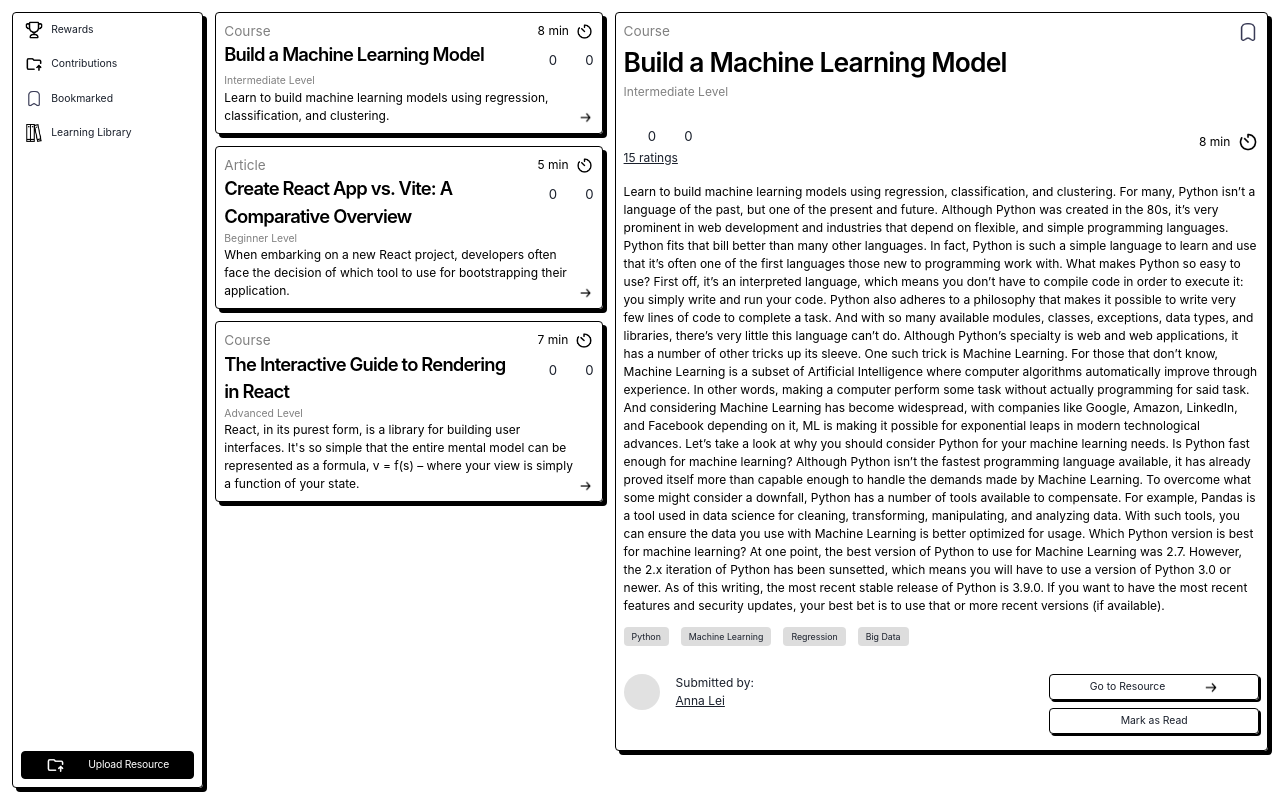
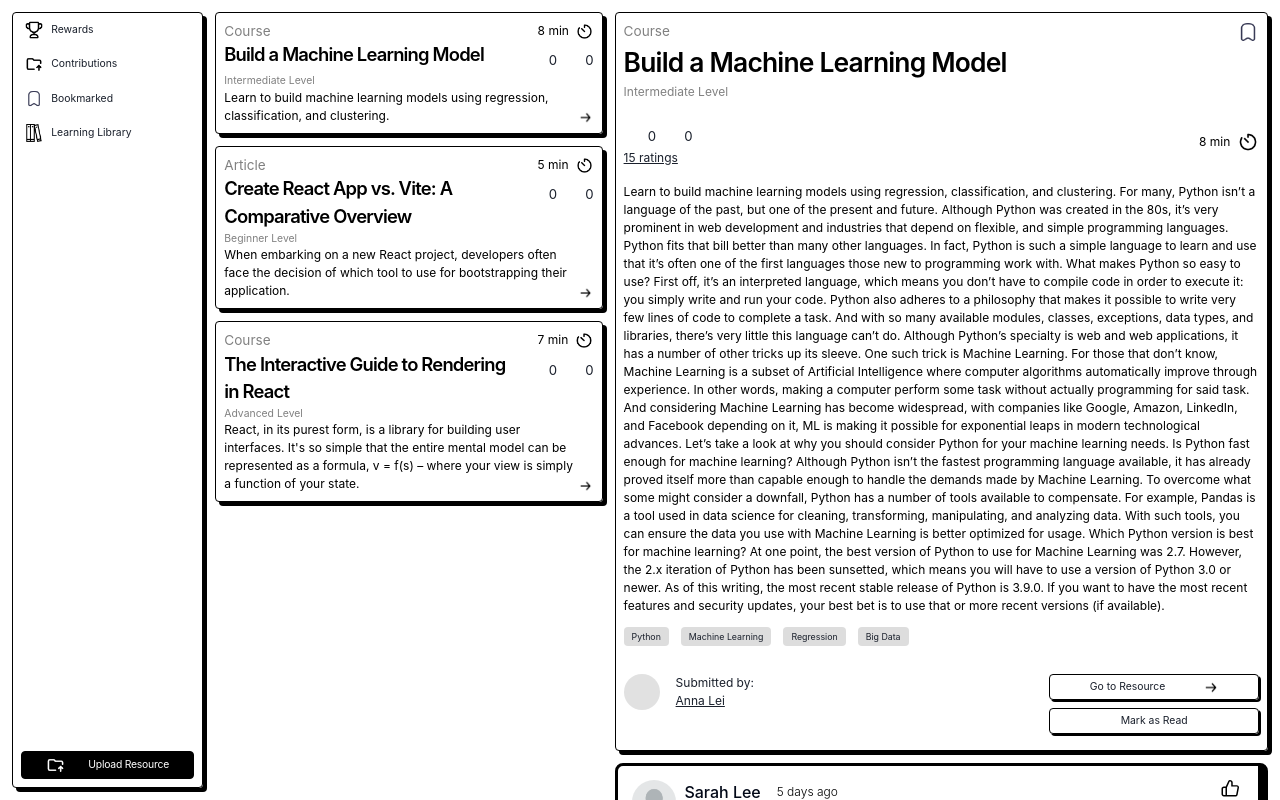
Before and after one commit to makeitMVPadmin/P4_Member_Achievement, a React (Create React App) app: page /resource in a window 1280 px wide. Shown: the top 800 px of the page. Built offline with nearby package versions, Linux system fonts and the light colour scheme; some icons are missing.

Commit message:
comments imported

```diff
--- a/src/components/Comments/Comments.scss
+++ b/src/components/Comments/Comments.scss
@@ -12,7 +12,6 @@
 }
 
 .comments {
-    border: solid 1px green;
     overflow: auto;
     height: 30rem;
     -webkit-overflow-scrolling: touch;
--- a/src/components/ResourceCard/ResourceCard.jsx
+++ b/src/components/ResourceCard/ResourceCard.jsx
@@ -4,6 +4,7 @@ import arrowForwardIcon from "../../assets/icons/arrow-forward-svgrepo-com.png";
 import timerIcon from "../../assets/icons/timer-svgrepo-com.png";
 import Upvoting from "../Upvoting/Upvoting";
 import "./ResourceCard.scss";
+
 
 export default function ResourceCard(props) {
   const { resource, selectResource } = props;
--- a/src/components/ResourceDetailCard/ResourceDetailCard.jsx
+++ b/src/components/ResourceDetailCard/ResourceDetailCard.jsx
@@ -4,6 +4,7 @@ import timerIcon from "../../assets/icons/timer-svgrepo-com.png";
 import savedIcon from "../../assets/icons/saved-svgrepo-com.png";
 import Upvoting from "../Upvoting/Upvoting";
 import { Link } from "react-router-dom";
+import { Comments } from "../Comments/Comments";
 import React, { useState, useEffect } from "react";
 
 export default function ResourceDetailCard({ selectedResource }) {
@@ -23,6 +24,7 @@ export default function ResourceDetailCard({ selectedResource }) {
   };
 
   return (
+    <>
     <section className="resource-details">
       <div className="resource-details__heading-top">
         <div className="resource-details__heading-top-container">
@@ -116,6 +118,9 @@ export default function ResourceDetailCard({ selectedResource }) {
           </button>
         </div>
       </div>
+
     </section>
+    <Comments/>
+    </>
   );
 }
```
